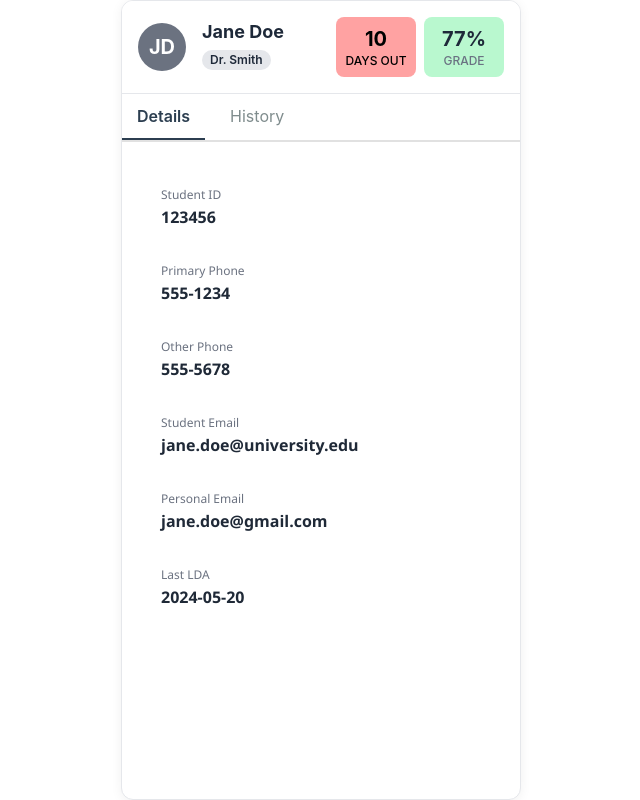
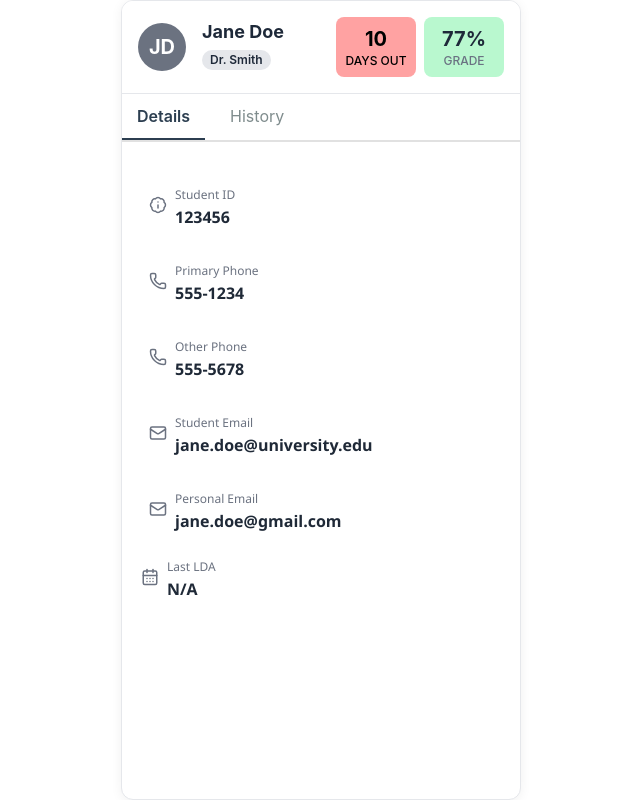
Before and after one commit to vsblanco/Student-Retention-Add-in, a React (Vite) app in the folder react/: page / in a window 1280 px wide. Shown: the whole page, without its empty margins (319-959 px from the left). Built offline with nearby package versions, Linux system fonts and the light colour scheme.

Commit message:
refactor

```diff
--- a/react/package.json
+++ b/react/package.json
@@ -11,6 +11,7 @@
   },
   "dependencies": {
     "github-markdown-css": "^5.8.1",
+    "lucide-react": "^0.545.0",
     "marked": "^16.3.0",
     "prop-types": "^15.8.1",
     "react": "^19.1.1",
--- a/react/src/components/studentView/StudentDetails.jsx
+++ b/react/src/components/studentView/StudentDetails.jsx
@@ -1,5 +1,12 @@
 // Timestamp: 2025-10-02 04:37 PM | Version: 3.0.0
 import React, { useState } from 'react';
+import {
+  BadgeInfo,
+  Phone,
+  Mail,
+  CalendarDays
+} from 'lucide-react';
+import { formatExcelDate } from '../utility/Conversion';
 
 // A small reusable component for displaying a single detail item.
 // This keeps our main component clean.
@@ -40,7 +47,7 @@ const style = `
 }
 `;
 
-function CopyField({ label, value, id }) {
+function CopyField({ label, value, id, Icon }) {
   const [copied, setCopied] = useState(false);
 
   const handleCopy = () => {
@@ -61,13 +68,19 @@ function CopyField({ label, value, id }) {
           borderRadius: '0.5rem',
           cursor: value ? 'pointer' : 'default',
           position: 'relative',
-          transition: 'background 0.15s'
+          transition: 'background 0.15s',
+          display: 'flex',
+          alignItems: 'center',
+          gap: '0.5rem'
         }}
         className="hover-bg"
         onClick={value ? handleCopy : undefined}
       >
-        <label style={{ fontSize: '0.75rem', color: '#6b7280' }}>{label}</label>
-        <p style={{ fontWeight: 600, color: '#1f2937', margin: 0 }}>{value || 'N/A'}</p>
+        {Icon && <Icon size={18} color="#6b7280" style={{ flexShrink: 0 }} />}
+        <div style={{ flex: 1 }}>
+          <label style={{ fontSize: '0.75rem', color: '#6b7280' }}>{label}</label>
+          <p style={{ fontWeight: 600, color: '#1f2937', margin: 0 }}>{value || 'N/A'}</p>
+        </div>
         <span
           className={`copy-feedback${copied ? '' : ' hidden'}`}
           style={{
@@ -111,7 +124,7 @@ function StudentDetails({ student }) {
     <div
       id="panel-details"
       style={{
-        padding: '1rem',
+        padding: '1rem 1rem 1rem 0.25rem', // reduced left padding
         display: 'flex',
         flexDirection: 'column',
         gap: '1rem'
@@ -122,76 +135,52 @@ function StudentDetails({ student }) {
           label="Student ID"
           value={student.ID}
           id="copy-student-id"
+          Icon={BadgeInfo}
         />
         <CopyField
           label="Primary Phone"
           value={student.Phone}
           id="copy-primary-phone"
+          Icon={Phone}
         />
         <CopyField
           label="Other Phone"
           value={student.OtherPhone}
           id="copy-other-phone"
+          Icon={Phone}
         />
         <CopyField
           label="Student Email"
           value={student.StudentEmail}
           id="copy-student-email"
+          Icon={Mail}
         />
         <CopyField
           label="Personal Email"
           value={student.PersonalEmail}
           id="copy-personal-email"
+          Icon={Mail}
         />
         <div
           style={{
-            padding: '0.5rem',
-            borderRadius: '0.5rem'
+            padding: '0.5rem 0.rem 0.5rem 0.25rem', // reduced left padding
+            borderRadius: '0.5rem',
+            display: 'flex',
+            alignItems: 'center',
+            gap: '0.5rem'
           }}
         >
-          <label style={{ fontSize: '0.75rem', color: '#6b7280' }}>Last LDA</label>
-          <p style={{ fontWeight: 600, color: '#1f2937', margin: 0 }}>
-            {formatLDA(student["LDA"])}
-          </p>
+          <CalendarDays size={18} color="#6b7280" style={{ flexShrink: 0 }} />
+          <div>
+            <label style={{ fontSize: '0.75rem', color: '#6b7280' }}>Last LDA</label>
+            <p style={{ fontWeight: 600, color: '#1f2937', margin: 0 }}>
+              {formatExcelDate(student["LDA"], "long")}
+            </p>
+          </div>
         </div>
       </div>
     </div>
   );
 }
 
-function formatLDA(lda) {
-  // Handle Excel serial date numbers (integers, e.g., 45000)
-  if (
-    (typeof lda === 'number' && Number.isFinite(lda)) ||
-    (typeof lda === 'string' && /^\d+$/.test(lda) && lda.length <= 5)
-  ) {
-    // Excel's epoch starts at 1899-12-30
-    const serial = typeof lda === 'number' ? lda : parseInt(lda, 10);
-    if (!isNaN(serial)) {
-      const excelEpoch = new Date(Date.UTC(1899, 11, 30));
-      const date = new Date(excelEpoch.getTime() + serial * 86400000);
-      return date.toLocaleDateString(undefined, {
-        year: 'numeric',
-        month: 'long',
-        day: 'numeric'
-      });
-    }
-  }
-  // Handle YYYYMMDD string
-  if (typeof lda === 'string' && /^\d{8}$/.test(lda)) {
-    const year = lda.slice(0, 4);
-    const month = lda.slice(4, 6);
-    const day = lda.slice(6, 8);
-    const date = new Date(`${year}-${month}-${day}`);
-    if (!isNaN(date)) {
-      return date.toLocaleDateString(undefined, {
-        year: 'numeric',
-        month: 'long',
-        day: 'numeric'
-      });
-    }
-  }
-  return lda || 'N/A';
-}
-
 export default StudentDetails;
--- a/react/src/components/utility/Conversion.jsx
+++ b/react/src/components/utility/Conversion.jsx
@@ -4,13 +4,24 @@
 // Excel uses a date system where 1 corresponds to 1900-01-01
 // This function converts an Excel serial date to a JavaScript Date object
 
-export function formatExcelDate(serial) {
+export function formatExcelDate(serial, format = "default") {
   const excelEpoch = new Date(Date.UTC(1899, 11, 30));
   const days = Math.floor(Number(serial));
   const ms = Math.round((Number(serial) - days) * 24 * 60 * 60 * 1000);
   const date = new Date(excelEpoch.getTime() + days * 86400000 + ms);
 
-  // Format as mm/dd/yyyy H:MM AM/PM
+  if (isNaN(date.getTime())) return "N/A";
+
+  if (format === "long") {
+    // "Month Day, Year"
+    return date.toLocaleDateString(undefined, {
+      year: 'numeric',
+      month: 'long',
+      day: 'numeric'
+    });
+  }
+
+  // Default: mm/dd/yyyy H:MM AM/PM
   const mm = String(date.getMonth() + 1).padStart(2, '0');
   const dd = String(date.getDate()).padStart(2, '0');
   const yyyy = date.getFullYear();
```
Also changed, not shown: 1 other file (tests, documents, lock files or other folders).
